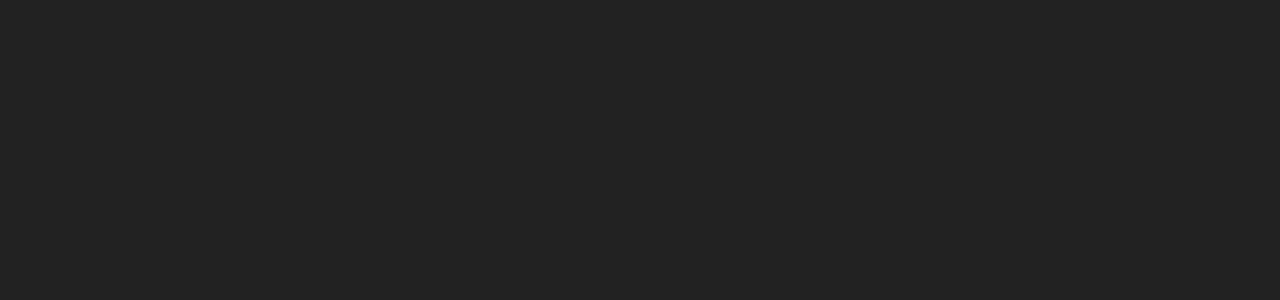
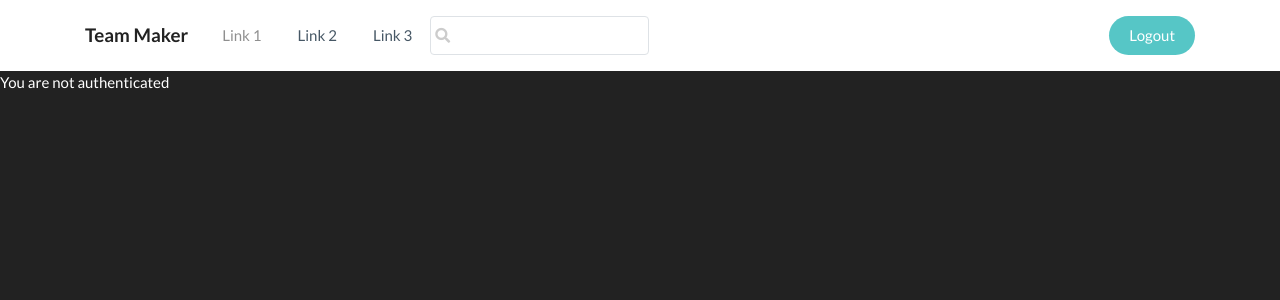
Before and after one commit to veerreshr/team-maker, a React (Create React App) app in the folder frontend/: page / in a window 1280 px wide. Shown: the top 300 px of the page. Built offline with nearby package versions, Linux system fonts and the light colour scheme.

Commit message:
added home screen layout

```diff
--- a/frontend/src/App.js
+++ b/frontend/src/App.js
@@ -5,26 +5,14 @@
 import LoginScreen from "./screens/LoginScreen";
 import RegisterScreen from './screens/RegisterScreen';
 
-
 function App() {
+ const userInfo= localStorage.getItem('userInfo')
   return (
     <Router>
-      {/* <Header /> */}
-
 
           <Route path="/login" component={LoginScreen} />
           <Route path="/register" component={RegisterScreen} />
-
-
-          {/* <Route path="/search/:keyword" component={HomeScreen} exact />
-          <Route path="/page/:pageNumber" component={HomeScreen} exact />
-          <Route
-            path="/search/:keyword/page/:pageNumber"
-            component={HomeScreen}
-            exact
-          />
-          <Route path="/" component={HomeScreen} exact /> */}
-          {/* <HomeScreen/> */}
+          <Route path="/" component={HomeScreen} exact />
 
     </Router>
   );
--- a/frontend/src/index.css
+++ b/frontend/src/index.css
@@ -179,3 +179,164 @@
   opacity: 1;
   text-decoration: none;
 }
+
+
+/*     Navigation */
+
+.navigation-clean-button,
+.navigation-clean-search {
+  background: #fff;
+  padding-top: 0.75rem;
+  padding-bottom: 0.75rem;
+  color: #333;
+  border-radius: 0;
+  box-shadow: none;
+  border: none;
+  margin-bottom: 0;
+}
+.navigation-clean-button .navbar-brand,
+.navigation-clean-search .navbar-brand {
+  font-weight: 700;
+  color: inherit;
+}
+.navigation-clean-button .navbar-brand:hover,
+.navigation-clean-search .navbar-brand:hover {
+  color: #222;
+}
+.navigation-clean-button .navbar-toggler,
+.navigation-clean-search .navbar-toggler {
+  border-color: #ddd;
+  color: #888;
+}
+.navigation-clean-button .navbar-toggler:focus,
+.navigation-clean-button .navbar-toggler:hover,
+.navigation-clean-search .navbar-toggler:focus,
+.navigation-clean-search .navbar-toggler:hover {
+  background: 0 0;
+}
+.navigation-clean-button .navbar-nav a.active,
+.navigation-clean-button .navbar-nav > .show > a,
+.navigation-clean-search .navbar-nav a.active,
+.navigation-clean-search .navbar-nav > .show > a {
+  background: 0 0;
+  box-shadow: none;
+}
+.navigation-clean-button.navbar-light .navbar-nav a.active,
+.navigation-clean-button.navbar-light .navbar-nav a.active:focus,
+.navigation-clean-button.navbar-light .navbar-nav a.active:hover,
+.navigation-clean-search.navbar-light .navbar-nav a.active,
+.navigation-clean-search.navbar-light .navbar-nav a.active:focus,
+.navigation-clean-search.navbar-light .navbar-nav a.active:hover {
+  color: #8f8f8f;
+  box-shadow: none;
+  background: 0 0;
+  pointer-events: none;
+}
+.navigation-clean-button.navbar .navbar-nav .nav-link,
+.navigation-clean-search.navbar .navbar-nav .nav-link {
+  padding-left: 18px;
+  padding-right: 18px;
+}
+.navigation-clean-button.navbar-light .navbar-nav .nav-link,
+.navigation-clean-search.navbar-light .navbar-nav .nav-link {
+  color: #465765;
+}
+.navigation-clean-button.navbar-light .navbar-nav .nav-link:focus,
+.navigation-clean-button.navbar-light .navbar-nav .nav-link:hover,
+.navigation-clean-search.navbar-light .navbar-nav .nav-link:focus,
+.navigation-clean-search.navbar-light .navbar-nav .nav-link:hover {
+  color: #37434d !important;
+  background-color: transparent;
+}
+.navigation-clean-button .navbar-nav > li > .dropdown-menu {
+  margin-top: -5px;
+  box-shadow: 0 4px 8px rgba(0, 0, 0, 0.1);
+  background-color: #fff;
+  border-radius: 2px;
+}
+.navigation-clean-button .dropdown-menu .dropdown-item,
+.navigation-clean-button .dropdown-menu .dropdown-item:focus {
+  line-height: 2;
+  font-size: 14px;
+  color: #37434d;
+}
+.navigation-clean-button .dropdown-menu .dropdown-item:focus,
+.navigation-clean-button .dropdown-menu .dropdown-item:hover {
+  background: #eee;
+  color: inherit;
+}
+.navigation-clean-button .actions .login {
+  margin-right: 1rem;
+  text-decoration: none;
+  color: #465765;
+}
+.navigation-clean-button .navbar-text .action-button,
+.navigation-clean-button .navbar-text .action-button:active,
+.navigation-clean-button .navbar-text .action-button:hover {
+  background: #56c6c6;
+  border-radius: 20px;
+  font-size: inherit;
+  color: #fff;
+  box-shadow: none;
+  border: none;
+  text-shadow: none;
+  padding: 0.5rem 1rem;
+  transition: background-color 0.25s;
+  font-size: inherit;
+}
+.navigation-clean-button .navbar-text .action-button:hover,
+.navigation-clean-search .action-button:focus,
+.navigation-clean-search .action-button:hover {
+  background: #66d7d7;
+}
+@media (min-width: 768px) {
+  .navigation-clean-button,
+  .navigation-clean-search {
+    padding-top: 1rem;
+    padding-bottom: 1rem;
+  }
+}
+.navigation-clean-search .navbar-collapse,
+.navigation-clean-search .search-form {
+  border-top-color: #ddd;
+}
+.navigation-clean-button .action-button:active,
+.navigation-clean-search .action-button {
+  background: #56c6c6;
+  border-radius: 20px;
+  font-size: inherit;
+  color: #fff !important;
+  box-shadow: none;
+  border: none;
+  text-shadow: none;
+  padding: 8px 20px;
+  transition: background-color 0.25s;
+}
+.navigation-clean-search .search-form label {
+  color: #ccc;
+}
+.navigation-clean-search .search-form .search-field {
+  background: 0 0;
+  border: none;
+  border-bottom: 1px solid transparent;
+  border-radius: 0;
+  color: #ccc;
+  box-shadow: none;
+  color: inherit;
+  transition: border-bottom-color 0.3s;
+}
+@media (max-width: 767px) {
+  .contact-clean {
+    padding: 20px 0;
+  }
+  .contact-clean form {
+    padding: 30px;
+  }
+  .navigation-clean-search .search-form .search-field {
+    display: inline-block;
+    width: 80%;
+  }
+}
+.navigation-clean-search .search-form .search-field:focus {
+  border-bottom: 1px solid #ccc;
+}
--- a/frontend/src/screens/HomeScreen.js
+++ b/frontend/src/screens/HomeScreen.js
@@ -1,9 +1,121 @@
 import React from 'react'
+import { Link } from "react-router-dom";
+import { logout } from "./../actions/userActions";
+import { useDispatch ,useSelector} from "react-redux";
 
-function HomeScreen() {
+function HomeScreen({history}) {
+  const userLogin = useSelector((state) => state.userLogin);
+  const { userInfo } = userLogin;
+  const dispatch = useDispatch();
+  const logoutHandler = () => {
+    dispatch(logout());
+  };
+  const createTeamHandler=()=>{
+history.push('/createTeam')
+  }
+  const joinTeamHandler=()=>{
+    history.push('/joinTeam')
+  }
   return (
     <div>
-      Hello
+       <nav className="navbar navbar-light navbar-expand-md navigation-clean-search">
+      <div className="container text-white">
+        <Link className="navbar-brand" href="#">Team Maker</Link><button
+          data-bs-toggle="collapse"
+          className="navbar-toggler"
+          data-bs-target="#navcol-1"
+        >
+          <span className="visually-hidden">Toggle navigation</span ><span className="navbar-toggler-icon"></span>
+        </button>
+        <div className="collapse navbar-collapse" id="navcol-1">
+          <ul className="navbar-nav">
+            <li className="nav-item">
+              <Link className="nav-link active" href="#">Link 1</Link>
+            </li>
+            <li className="nav-item"><Link className="nav-link" href="#">Link 2</Link></li>
+            <li className="nav-item"><Link className="nav-link" href="#">Link 3</Link></li>
+          </ul>
+          <form className="me-auto search-form border rounded px-1" target="_self">
+            <div className="d-flex align-items-center">
+              <label className="form-label d-flex mb-0" for="search-field"
+                ><i className="fa fa-search"></i></label
+              ><input
+                className="form-control search-field text-dark"
+                type="search"
+                id="search-field"
+                name="search"
+              />
+            </div>
+          </form>
+          <Link className="btn btn-light action-button ml-auto" role="button" onClick={logoutHandler}
+            >Logout</Link
+          >
+        </div>
+      </div>
+    </nav>
+    {userInfo?<div>
+      <div className="container">
+      <div className="row mt-5">
+        <div className="col-md-6">
+          <button className="btn btn-primary w-100" type="button" onClick={createTeamHandler}>
+            Create a team
+          </button>
+        </div>
+        <div className="col-md-6">
+          <button className="btn btn-primary w-100" type="button" onClick={joinTeamHandler}>
+            Join a Team
+          </button>
+        </div>
+      </div>
+    </div>
+    <hr />
+    <div className="container">
+      <h3>Recommendations<br /></h3>
+    </div>
+    <div className="container">
+      <div className="card my-2">
+        <div className="card-body">
+          <h4 className="card-title">Title</h4>
+          <h6 className="text-muted card-subtitle mb-2">Subtitle</h6>
+          <p className="card-text">
+            Nullam id dolor id nibh ultricies vehicula ut id elit. Cras justo
+            odio, dapibus ac facilisis in, egestas eget quam. Donec id elit non
+            mi porta gravida at eget metus.
+          </p>
+          <Link className="card-link" href="#">Link</Link
+          ><Link className="card-link" href="#">Link</Link>
+        </div>
+      </div>
+      <div className="card my-2">
+        <div className="card-body">
+          <h4 className="card-title">Title</h4>
+          <h6 className="text-muted card-subtitle mb-2">Subtitle</h6>
+          <p className="card-text">
+            Nullam id dolor id nibh ultricies vehicula ut id elit. Cras justo
+            odio, dapibus ac facilisis in, egestas eget quam. Donec id elit non
+            mi porta gravida at eget metus.
+          </p>
+          <Link className="card-link" href="#">Link</Link
+          ><Link className="card-link" href="#">Link</Link>
+        </div>
+      </div>
+      <div className="card my-2">
+        <div className="card-body">
+          <h4 className="card-title">Title</h4>
+          <h6 className="text-muted card-subtitle mb-2">Subtitle</h6>
+          <p className="card-text">
+            Nullam id dolor id nibh ultricies vehicula ut id elit. Cras justo
+            odio, dapibus ac facilisis in, egestas eget quam. Donec id elit non
+            mi porta gravida at eget metus.
+          </p>
+          <Link className="card-link" href="#">Link</Link
+          ><Link className="card-link" href="#">Link</Link>
+        </div>
+      </div>
+    </div>
+
+    </div> : <p>You are not authenticated</p>}
+
     </div>
   )
 }
--- a/frontend/src/screens/RegisterScreen.js
+++ b/frontend/src/screens/RegisterScreen.js
@@ -5,7 +5,7 @@
 import Loader from "./../components/Loader";
 import { register } from "./../actions/userActions";
 
-function RegisterScreen() {
+function RegisterScreen({ location, history }) {
   const [name, setName] = useState("");
   const [email, setEmail] = useState("");
   const [about, setAbout] = useState("");
```
Also changed, not shown: 1 other file (tests, documents, lock files or other folders).
